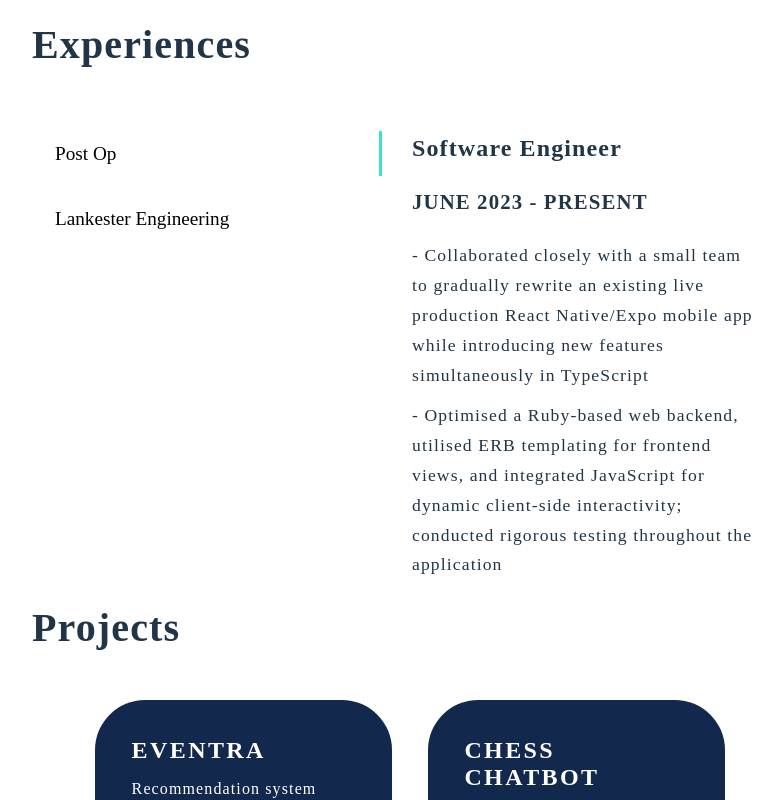
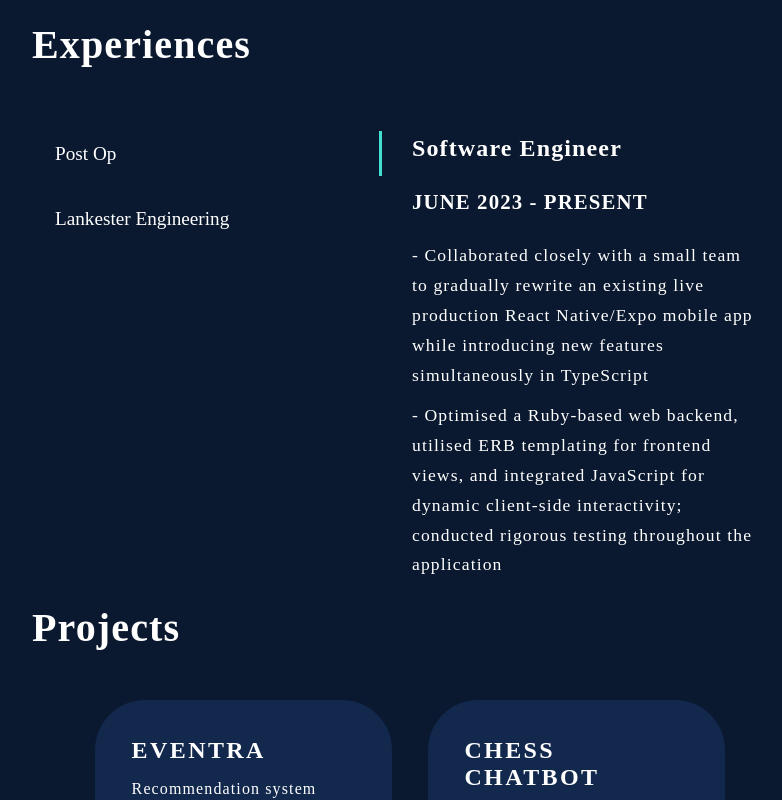
Before and after one commit to joyce-leesw/joyce-lee, a React (Vite) app: page / in a window 1280 px wide. Shown: the part 1460-2260 px from the top of the page, without its empty margins (230-1012 px from the left). Built offline with nearby package versions, Linux system fonts and the light colour scheme; a web font is replaced by a local one.

Commit message:
added white to the text

```diff
--- a/src/App.css
+++ b/src/App.css
@@ -3,6 +3,7 @@
   flex-direction: column;
   justify-content: center;
   padding: 10px;
+  background-color: #0a192f;
 }
 
 .main-content {
@@ -10,6 +11,7 @@
   border-radius: 8px;
   overflow: hidden;
   margin: 0 auto;
+  color: white;
 }
 
 .section {
@@ -134,7 +136,7 @@
   margin: 1rem;
   background-color: #12284d;
   /* background: linear-gradient(#1b4481, #10215d); */
-  color: #ffffff;
+  color: white;
   /* box-shadow: 0 2px 5px rgba(197, 192, 192, 0.6); */
   border-radius: 50px;
   font-family: 'MontserratLight';
@@ -145,7 +147,7 @@
   letter-spacing: 0.1em;
   margin: 0;
   text-transform: uppercase;
-  color: #ffffff;
+  color: white;
   font-family: 'MontserratBold';
 }
 
--- a/src/components/TabButton.jsx
+++ b/src/components/TabButton.jsx
@@ -2,7 +2,13 @@
 export default function TabButton({ company, isSelected, ...props }) {
 	return (
 		<li>
-			<button className={isSelected ? 'selected' : ''} {...props}>{company}</button>
+			<button
+				className={isSelected ? 'selected' : ''}
+				style={{ color: 'white' }}
+				{...props}
+			>
+				{company}
+			</button>
 		</li>
 	)
 }
--- a/src/index.css
+++ b/src/index.css
@@ -52,7 +52,7 @@ button {
 @media (prefers-color-scheme: light) {
   :root {
     color: #213547;
-    background-color: #ffffff;
+    background-color: white;
   }
   a:hover {
     color: #747bff;
```
